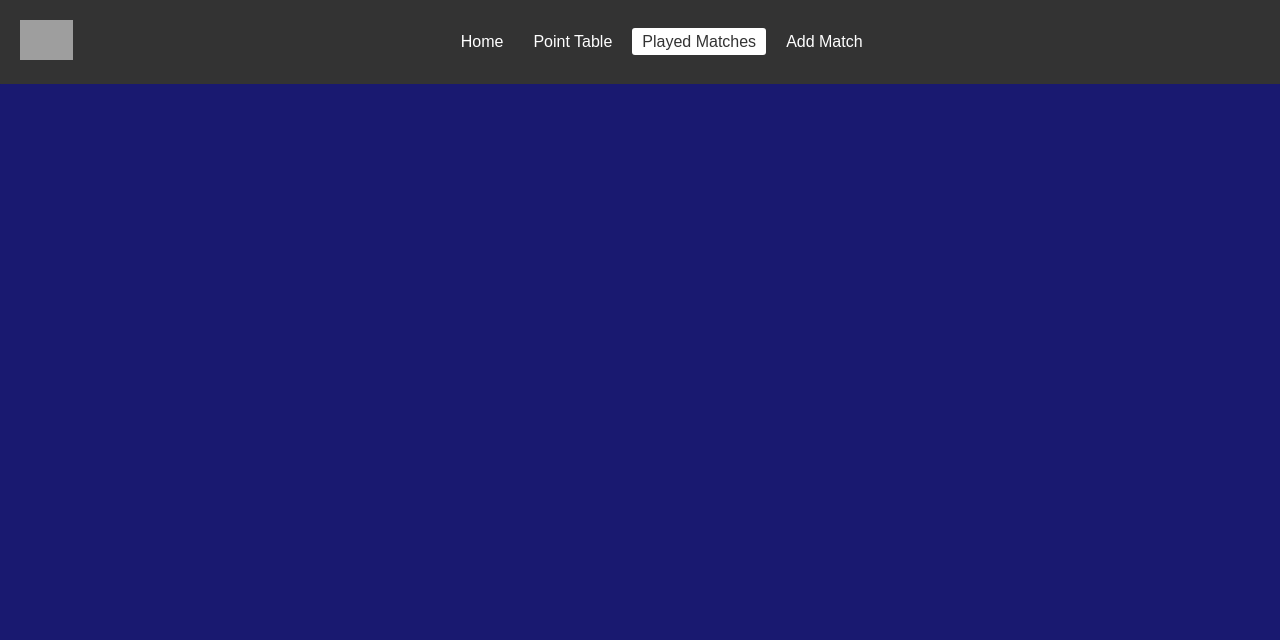
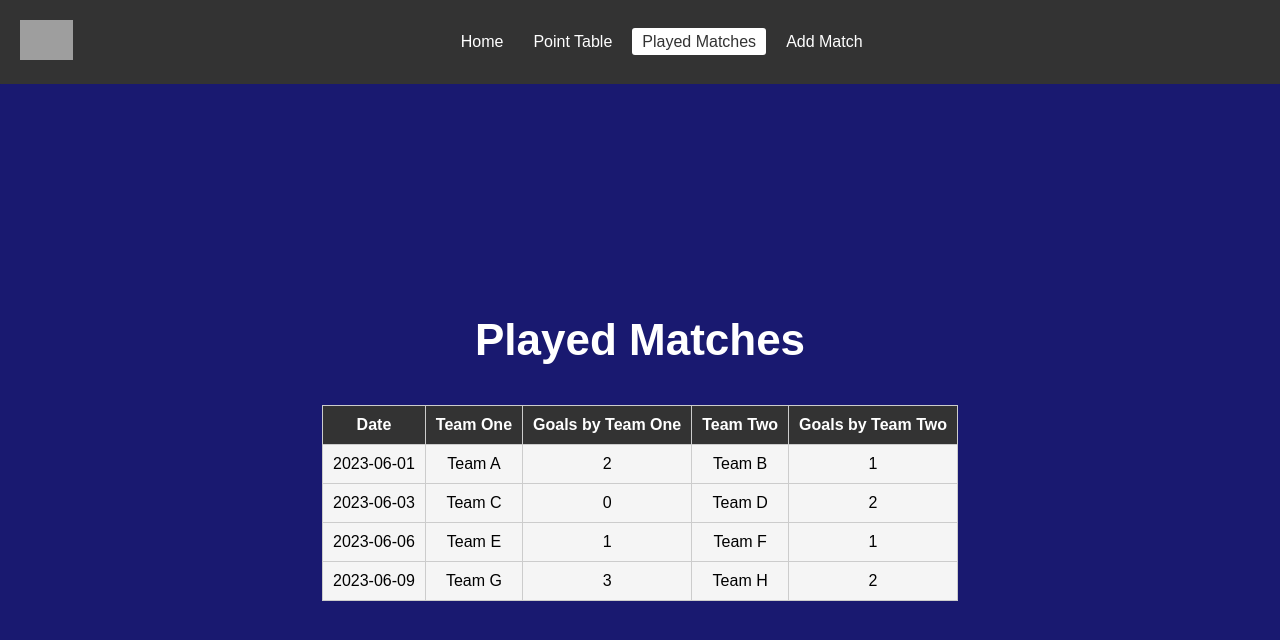
Before and after one commit to Gayan21/premier_league_Manager, a React (Create React App) app: page /played-matches in a window 1280 px wide. Shown: the top 640 px of the page. Built offline with nearby package versions, Linux system fonts and the light colour scheme; grey boxes are pictures that could not be loaded.

Commit message:
added played matches screen

```diff
--- a/src/App.js
+++ b/src/App.js
@@ -4,6 +4,8 @@ import './App.css';
 import PremierLeagueLogo from './Premier_League.png';
 import Home from './Home';
 import PointsTable from './Point_Table';
+import PlayedMatches from './PlayedMatches';
+// import AddMatch from './AddMatch';
 
 const App = () => {
   return (
@@ -36,7 +38,10 @@ const App = () => {
         <div className="app">
           <Routes>
             <Route path="/" element={<Home />} />
-            <Route path="/point-table" element={<PointsTable />} /> {/* Add this route */}
+            <Route path="/point-table" element={<PointsTable />} />
+            <Route path="/played-matches" element={<PlayedMatches />} />
+            {/* <Route path="/add-match" element={<AddMatch />} /> */}
+            {/* Add this route */}
             {/* Add routes for other components */}
           </Routes>
         </div>
--- /dev/null
+++ b/src/PlayedMatches.css
@@ -0,0 +1,31 @@
+/* PlayedMatches.css *//* PlayedMatches.css */
+/* PlayedMatches.css */
+
+.played-matches-container {
+    display: flex;
+    justify-content: center;
+    margin-top: 40px;
+  }
+
+  .played-matches-table {
+    width: 100%;
+    border-collapse: collapse;
+    border: 1px solid #ccc; /* Add table border */
+  }
+
+  .played-matches-table th,
+  .played-matches-table td {
+    padding: 10px;
+    text-align: center;
+    border: 1px solid #ccc;
+    background-color: #f5f5f5;
+  }
+
+  .played-matches-table th {
+    background-color: #333;
+    color: #fff;
+  }
+
+  .played-matches-table tbody tr:nth-child(even) {
+    background-color: #ddd;
+  }
--- /dev/null
+++ b/src/PlayedMatches.js
@@ -0,0 +1,44 @@
+import React from 'react';
+import './PlayedMatches.css';
+
+const PlayedMatches = () => {
+  // Dummy data for played matches
+  const matchesData = [
+    { date: '2023-06-01', teamOne: 'Team A', goalsOne: 2, teamTwo: 'Team B', goalsTwo: 1 },
+    { date: '2023-06-03', teamOne: 'Team C', goalsOne: 0, teamTwo: 'Team D', goalsTwo: 2 },
+    { date: '2023-06-06', teamOne: 'Team E', goalsOne: 1, teamTwo: 'Team F', goalsTwo: 1 },
+    { date: '2023-06-09', teamOne: 'Team G', goalsOne: 3, teamTwo: 'Team H', goalsTwo: 2 },
+  ];
+
+  return (
+    <div>
+      <h2>Played Matches</h2>
+      <div className="played-matches-container">
+        <table className="played-matches-table">
+          <thead>
+            <tr>
+              <th>Date</th>
+              <th>Team One</th>
+              <th>Goals by Team One</th>
+              <th>Team Two</th>
+              <th>Goals by Team Two</th>
+            </tr>
+          </thead>
+          <tbody>
+            {matchesData.map((match, index) => (
+              <tr key={index}>
+                <td>{match.date}</td>
+                <td>{match.teamOne}</td>
+                <td>{match.goalsOne}</td>
+                <td>{match.teamTwo}</td>
+                <td>{match.goalsTwo}</td>
+              </tr>
+            ))}
+          </tbody>
+        </table>
+      </div>
+    </div>
+  );
+};
+
+export default PlayedMatches;
```
